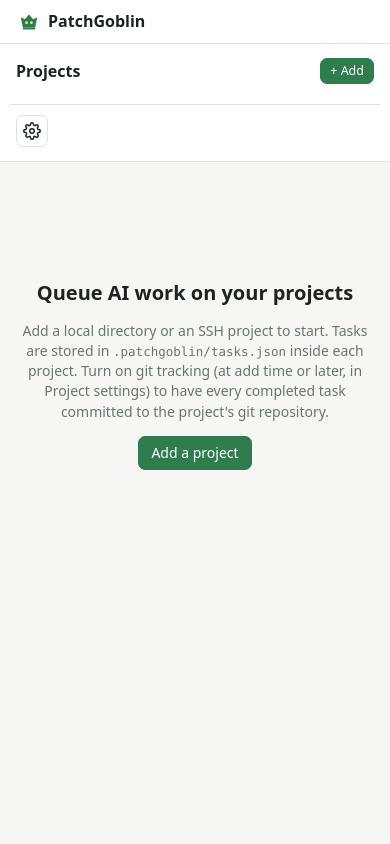
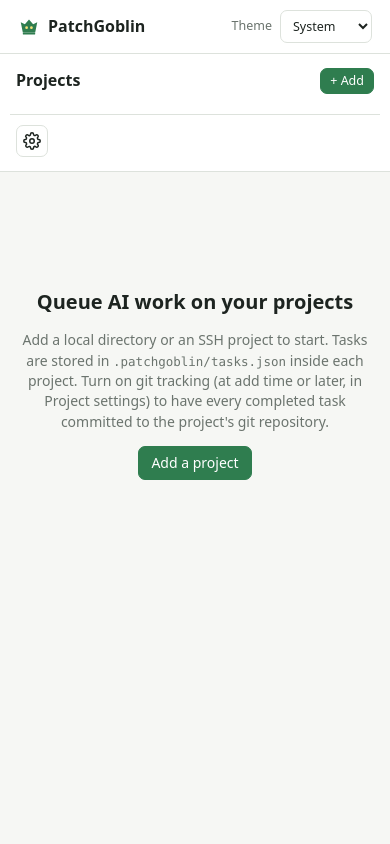
Before and after one commit to blanders2/PatchGoblin, a Flask app: page / in a window 390 px wide. Run offline with Flask 3, Linux system fonts and the light colour scheme; data that the repository does not hold is empty.

Commit message:
PatchGoblin: task #27 Add a selectable color scheme picker (System/Light/Dark plus extra themes)
I added a Theme picker to the topbar with System, Light, Dark, Midnight and Sepia. The 133 unit tests pass (run with `python -m unittest`, since pytest isn't installed in the venv), and `node --check` on `app.js` is clean. I haven't opened the app in a browser, so the visual checks in your plan (each theme, reload without a flash, live OS switching, narrow screens, contrast) are still to do.

- **`app.css`:**
  - Light is `:root` plus `[data-theme="light"]` and `[data-theme="sepia"]`. Dark and Midnight share the dark palette selector, now without the media query.
  - Midnight and Sepia only override the base tokens; they inherit the status colours from their dark or light parent.
  - I added `--danger-ink` per scheme and used it in `button.danger` and `.toast.error`.
  - `.theme-picker` has `margin-left: auto` and a `select` width override.
- **`index.html`:** a head script sets `data-theme` from `pg.theme` before first paint, and the picker `<select id="theme-select">` sits in the topbar.
- **`app.js`:** `THEMES`, `validTheme`, `applyTheme` and `setupThemePicker()`, which `init()` now calls.
  - `setupThemePicker()` handles the picker change, follows the OS live while System is selected, and listens for `storage` events so other open tabs update.
- **Tests and docs:** I added `test_index_has_theme_picker` and one line in the README's "How it works" section.

```diff
--- a/patchgoblin/static/app.css
+++ b/patchgoblin/static/app.css
@@ -1,4 +1,6 @@
-:root {
+:root,
+:root[data-theme="light"],
+:root[data-theme="sepia"] {
   --bg: #f6f7f4;
   --panel: #ffffff;
   --panel-2: #f0f2ee;
@@ -8,6 +10,7 @@
   --accent: #2f7d4f;
   --accent-ink: #ffffff;
   --danger: #b3261e;
+  --danger-ink: #ffffff;
   --warn: #9a6400;
   --shadow: 0 1px 2px rgba(0, 0, 0, .06), 0 4px 16px rgba(0, 0, 0, .05);
   --b-unplanned: #e7e9e5; --t-unplanned: #4a534d;
@@ -123,6 +149,8 @@ label.check input, .seg input { width: auto; }
   background: var(--panel);
 }
 .brand { display: flex; align-items: center; gap: 8px; font-weight: 700; font-size: 16px; }
+.theme-picker { margin-left: auto; }
+.theme-picker select { width: auto; }
 .brand img { width: 22px; height: 22px; }
 .layout { flex: 1; display: flex; min-height: 0; }
 .sidebar {
--- a/patchgoblin/static/app.js
+++ b/patchgoblin/static/app.js
@@ -36,6 +36,33 @@ const state = {
 function validTab(col) { return Object.values(COLUMN_OF).includes(col) ? col : "unplanned"; }
 function localStorageGet(key) { try { return localStorage.getItem(key); } catch { return null; } }
 function localStorageSet(key, value) { try { localStorage.setItem(key, value); } catch { /* ignore */ } }
+
+const THEMES = ["system", "light", "dark", "midnight", "sepia"];
+function validTheme(v) { return THEMES.includes(v) ? v : "system"; }
+function applyTheme(choice) {
+  let theme = validTheme(choice);
+  if (theme === "system") {
+    theme = window.matchMedia("(prefers-color-scheme: dark)").matches ? "dark" : "light";
+  }
+  document.documentElement.dataset.theme = theme;
+}
+function setupThemePicker() {
+  const select = document.getElementById("theme-select");
+  const stored = () => validTheme(localStorageGet("pg.theme"));
+  select.value = stored();
+  select.onchange = () => {
+    localStorageSet("pg.theme", select.value);
+    applyTheme(select.value);
+  };
+  window.matchMedia("(prefers-color-scheme: dark)").addEventListener("change", () => {
+    if (stored() === "system") applyTheme("system");
+  });
+  window.addEventListener("storage", (e) => {
+    if (e.key !== "pg.theme") return;
+    select.value = stored();
+    applyTheme(select.value);
+  });
+}
 
 function el(tag, attrs = {}, ...children) {
   const node = document.createElement(tag);
@@ -1654,6 +1681,7 @@ function setupRemoteDialog() {
 /* ---------------- wiring ---------------- */
 
 function init() {
+  setupThemePicker();
   setupProjectDialog();
   setupSettingsDialog();
   setupChat();
--- a/patchgoblin/templates/index.html
+++ b/patchgoblin/templates/index.html
@@ -4,12 +4,31 @@
   <meta charset="utf-8">
   <meta name="viewport" content="width=device-width, initial-scale=1">
   <title>PatchGoblin</title>
+  <script>
+    (function () {
+      var t = "system";
+      try { t = localStorage.getItem("pg.theme") || "system"; } catch (e) {}
+      if (["light", "dark", "midnight", "sepia"].indexOf(t) < 0) {
+        t = window.matchMedia && matchMedia("(prefers-color-scheme: dark)").matches ? "dark" : "light";
+      }
+      document.documentElement.dataset.theme = t;
+    })();
+  </script>
   <link rel="icon" href="{{ url_for('static', filename='favicon.svg') }}">
   <link rel="stylesheet" href="{{ url_for('static', filename='app.css') }}">
 </head>
 <body data-models="{{ models|tojson|forceescape }}" data-providers="{{ providers|tojson|forceescape }}">
 <header class="topbar">
   <div class="brand"><img src="{{ url_for('static', filename='favicon.svg') }}" alt=""> PatchGoblin</div>
+  <label class="inline theme-picker">Theme
+    <select id="theme-select" aria-label="Color theme">
+      <option value="system">System</option>
+      <option value="light">Light</option>
+      <option value="dark">Dark</option>
+      <option value="midnight">Midnight</option>
+      <option value="sepia">Sepia</option>
+    </select>
+  </label>
 </header>
 
 <div class="layout">
```
Also changed, not shown: other parts of patchgoblin/static/app.css (+27 -4 lines), tests/test_patchgoblin.py (+7 -0 lines), .patchgoblin/tasks.json, README.md. Lines whose indentation alone changed are shown as unchanged.
